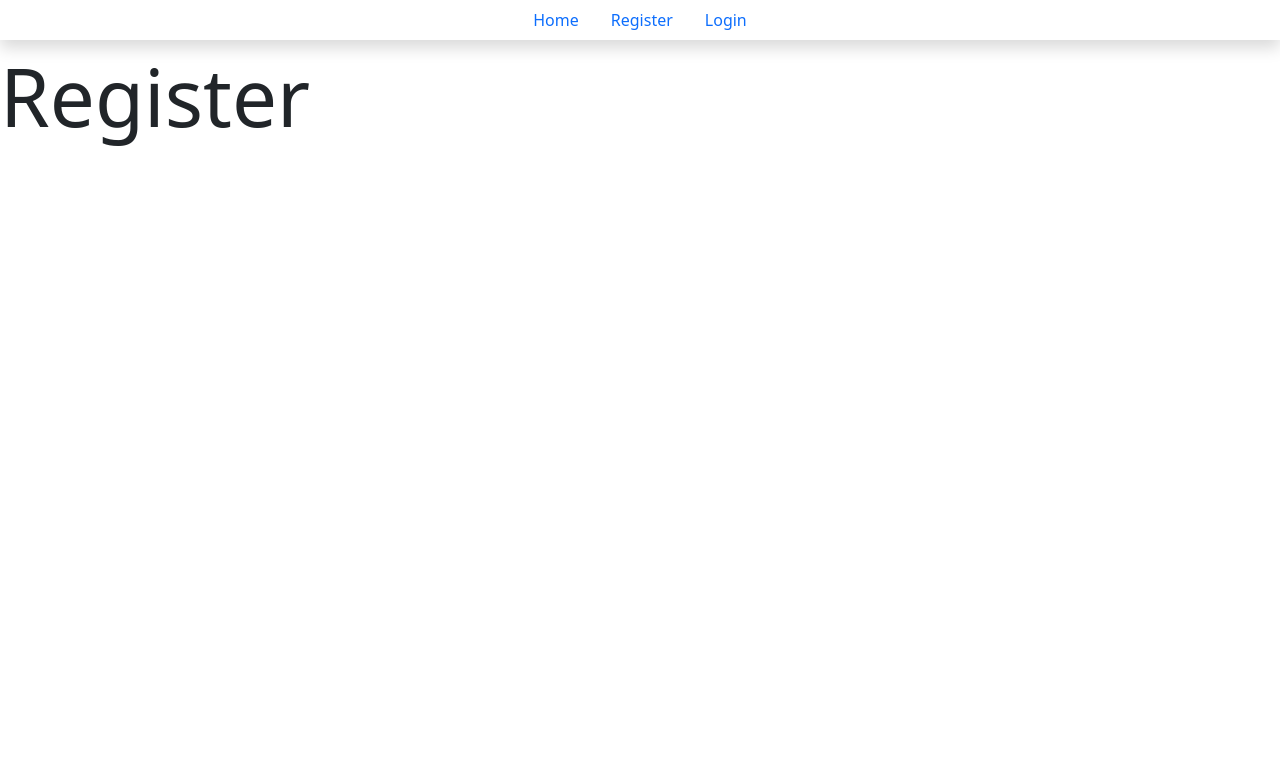
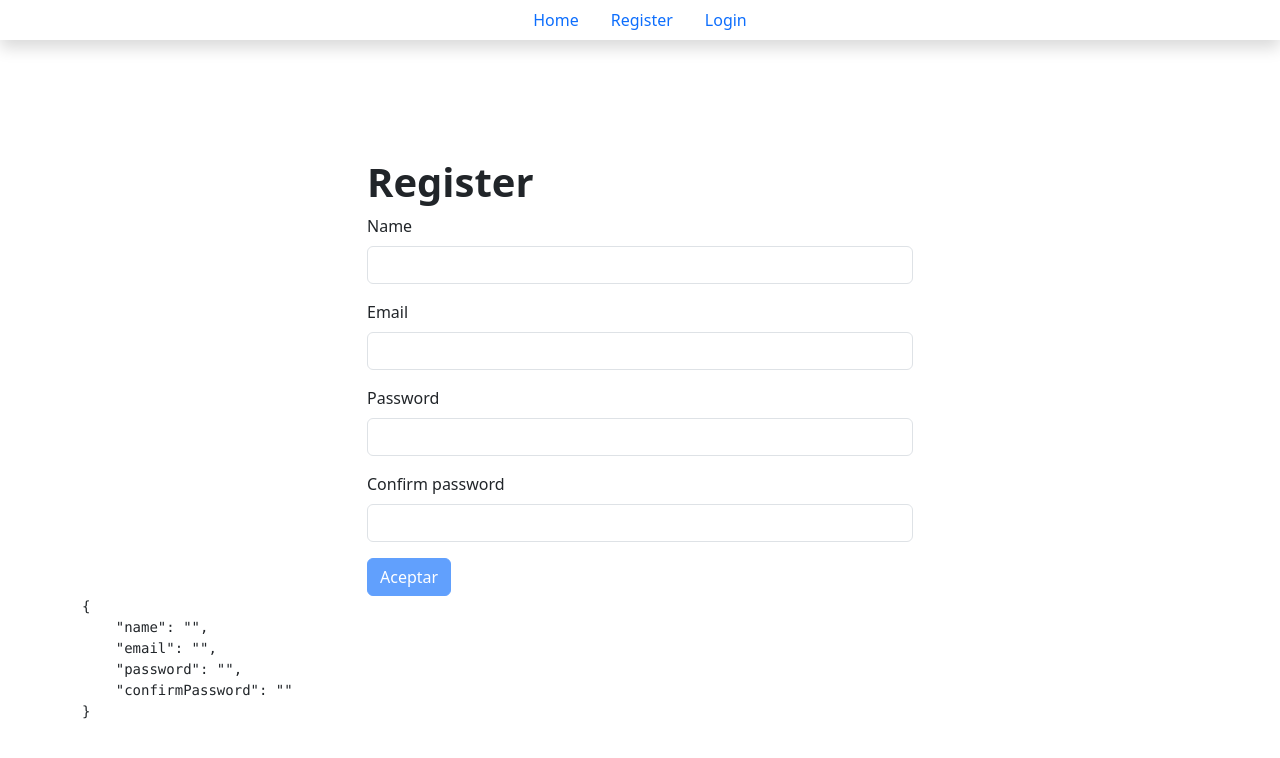
Before and after one commit to denisz98/Task_DADM, a React (Create React App) app: page /register in a window 1280 px wide. Shown: the top 758 px of the page. Built offline with nearby package versions, Linux system fonts and the light colour scheme.

Commit message:
create: add component with form register

```diff
--- a/src/pages/Register.js
+++ b/src/pages/Register.js
@@ -1,8 +1,52 @@
+import { useState } from "react";
+import Input from "./components/forms/Input";
+import toast,{ Toaster } from "react-hot-toast";
+import axios from "axios";
+
+
+
 export default function Register() {
+  const [name, setName] = useState("");
+  const [email, setEmail] = useState("");
+  const [password, setPassword] = useState("");
+  const [confirmPassword, setConfirmPassword] = useState("");
+  const handleSubmit = async(e)=>{
+    e.preventDefault();
+    try {
+      if(password!==confirmPassword){
+        toast.error("Password do not match")
+      }
+      await axios.post(' ')
+    } catch (error) {
+      console.log(error);
 
-  return(
-   <div>
-       <h1 className="display-1">Register</h1>
-   </div>
-  )
+    }
+  }
+  return (
+    <div
+      className="d-flex justify-content-center align-items-center vh-100 "
+      style={{ marginTop: ""  }}
+    >
+      <Toaster/>
+      <div className="container">
+        <div className="row">
+          <div className="col-md-6 offset-md-3">
+            <h1 className="fw-bold md-3"> Register</h1>
+            <form onSubmit>
+              <Input value= {name} setValue= {setName} label="Name" type="text" />
+              <Input value= {email} setValue= {setEmail} label="Email" type="email" />
+              <Input value= {password} setValue= {setPassword} label="Password" type="password"/>
+              <Input value= {confirmPassword} setValue= {setConfirmPassword} label="Confirm password" type="password"/>
+
+              <button onClick={handleSubmit} type="submit" className="btn btn-primary" disabled={!name || !email||email<6||password.length<8}>
+                Aceptar
+              </button>
+            </form>
+          </div>
+
+          <pre>{JSON.stringify({name,email, password, confirmPassword},null,4)}</pre>
+        </div>
+      </div>
+    </div>
+  );
 }
```
Also changed, not shown: src/pages/components/forms/Input.js (+5 -7 lines).
